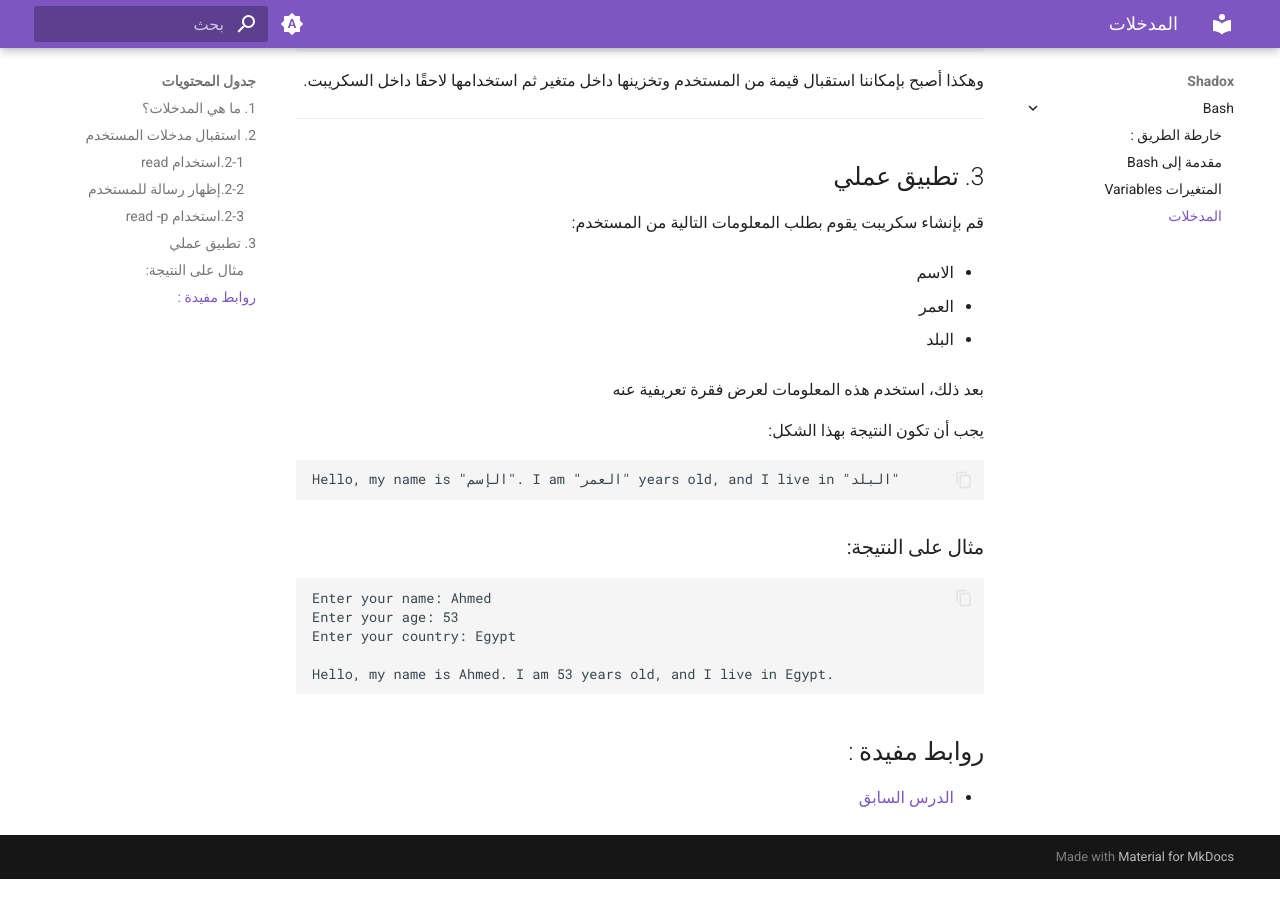
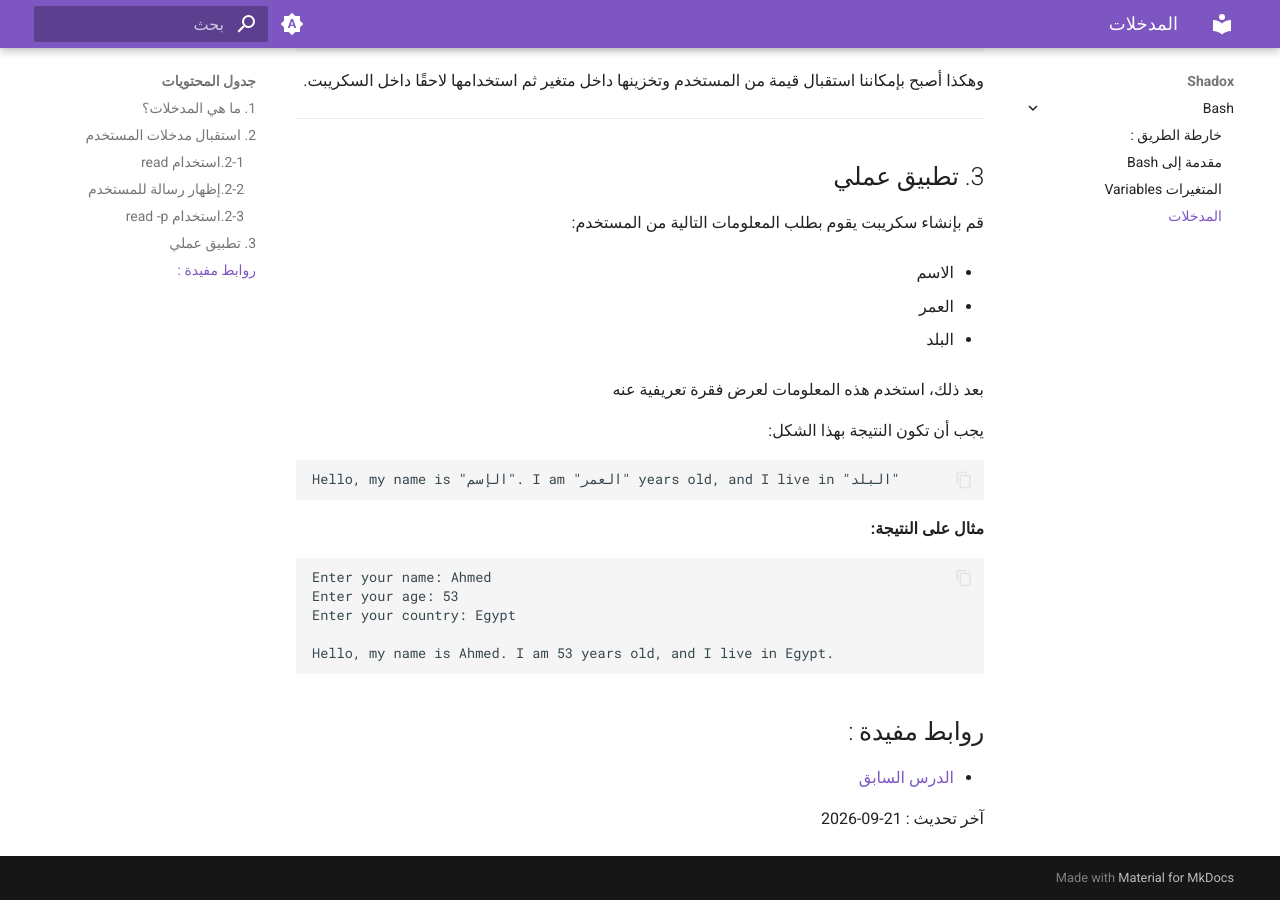
Before and after one commit to shadoxcore-oss/shadox.github.io, an MkDocs documentation site: the page built from docs/00-Bash/03-Bash-Input.md, in a window 1280 px wide and 900 px high, scrolled down 2753 px. Built offline with MkDocs 1.6.1 and Material for MkDocs 9.7.7, drawn with Linux system fonts in a browser that asks for light colours; before the commit the page ends 3632 px from its top, so only the background shows below that.

Commit message:
Update 03-Bash-Input

````diff
--- a/docs/00-Bash/03-Bash-Input.md
+++ b/docs/00-Bash/03-Bash-Input.md
@@ -166,7 +166,9 @@ echo "Hello, $name"
 Hello, my name is "الإسم". I am "العمر" years old, and I live in "البلد"
 ```
 
-### مثال على النتيجة:
+
+**مثال على النتيجة:**
+
 
 ```text
 Enter your name: Ahmed
@@ -181,3 +183,7 @@ Hello, my name is Ahmed. I am 53 years old, and I live in Egypt.
 ## روابط مفيدة :
 
 - [الدرس السابق](02-Bash-Variables.md)
+
+
+
+آخر تحديث : 21-09-2026
````
